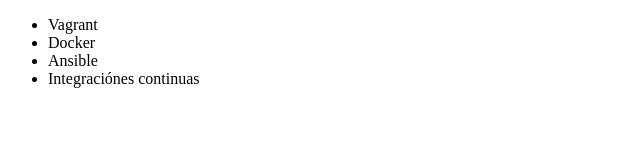
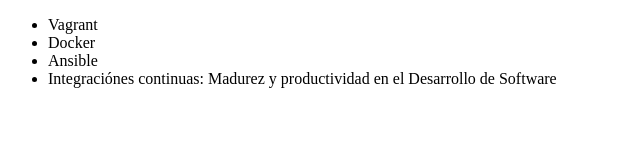
Before and after one commit to Jorgezev/alura-git, a plain HTML site: page index.html in a window 1280 px wide. Shown: the whole page, without its empty margins (0-640 px from the left). Drawn offline with Linux system fonts and the light colour scheme.

Commit message:
Renombrandro curso de Integración contínua

```diff
--- a/index.html
+++ b/index.html
@@ -9,7 +9,7 @@
          <li> Vagrant </li>
          <li> Docker </li>
          <li> Ansible </li>
-         <li> Integraciónes continuas </li>
+         <li> Integraciónes continuas: Madurez y productividad en el Desarrollo de Software</li>
      </ul>
 </body>
 </html>
```
